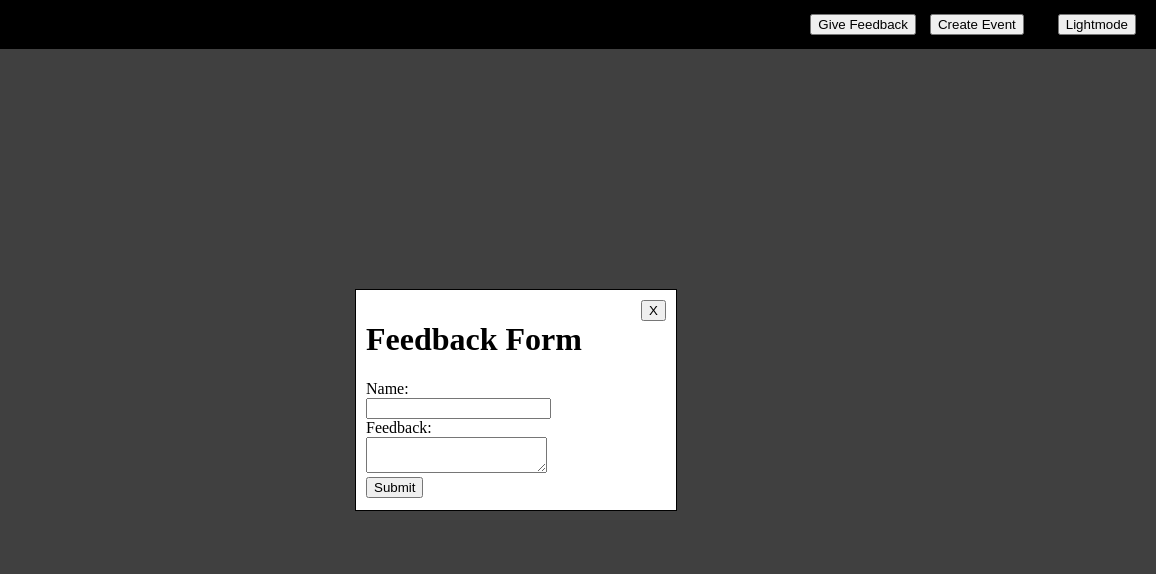
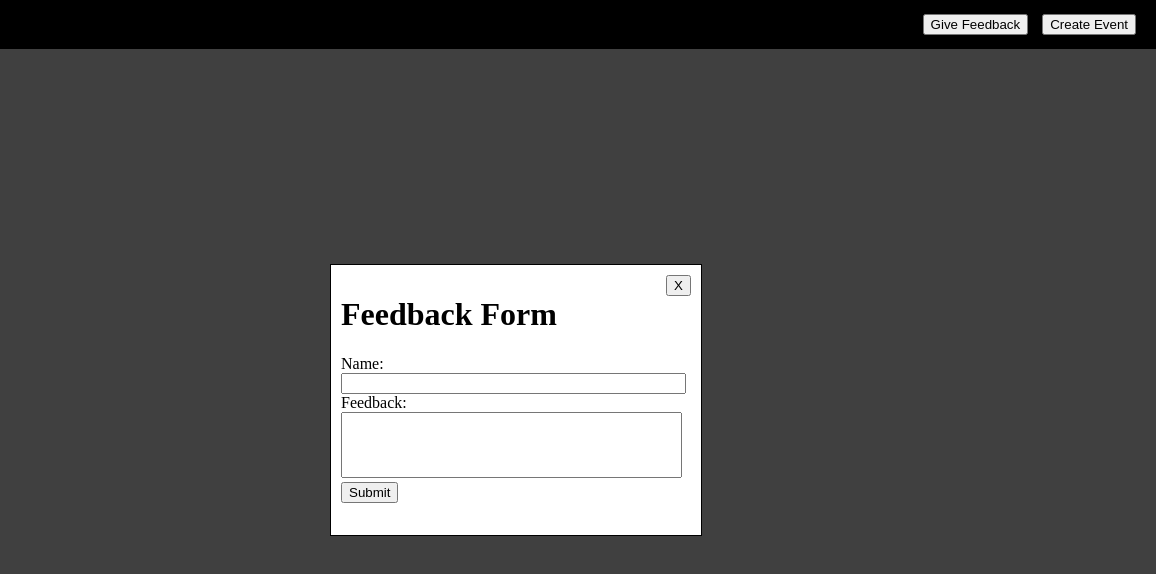
Before and after one commit to devtunahan/occasio, a plain HTML site: page index.html in a window 1280 px wide. Both pictures are taken after a click on the button "Give Feedback". Shown: the full height of the page, 124-1280 px from the left. Drawn offline with Linux system fonts and the light colour scheme.

Commit message:
fixed the feedback pop up

```diff
--- a/index.html
+++ b/index.html
@@ -12,7 +12,6 @@
        <div class="navBtns">
         <button type="button" class="navBtn" id="feedbackBtn">Give Feedback</button>
         <button type="button" class="navBtn" id="eventBtn">Create Event</button>
-        <button type="button" class="theme">Lightmode</button>
     </div>
     </nav>
     <!-- POP UP WINDOW -->
@@ -21,9 +20,9 @@
         <h1>Feedback Form</h1>
         <form>
             <label for="name">Name:</label><br>
-            <input type="text" id="name" name="name" required pattern="[A-Za-z0-9]{1,20}"><br>
+            <input type="text" id="name" name="name" required pattern="[A-Za-z0-9]{1,20}" size="40"><br>
             <label for="feedback">Feedback:</label><br>
-            <textarea id="feedback" name="feedback" required></textarea><br>
+            <textarea id="feedback" name="feedback" required rows="4" cols="40"></textarea><br>
             <button type="submit" id="submit-button">Submit</button>
         </form>
       </div>
--- a/styles.css
+++ b/styles.css
@@ -20,8 +20,8 @@ margin: 0;
 
 #popup-window {
   position: fixed;
-  width: 300px;
-  height: 200px;
+  width: 350px;
+  height: 250px;
   background: white;
   border: 1px solid black;
   padding: 10px;
@@ -37,3 +37,7 @@ margin: 0;
 #close-button {
   float:right;
 }
+
+textarea {
+  resize: none;
+}
```
